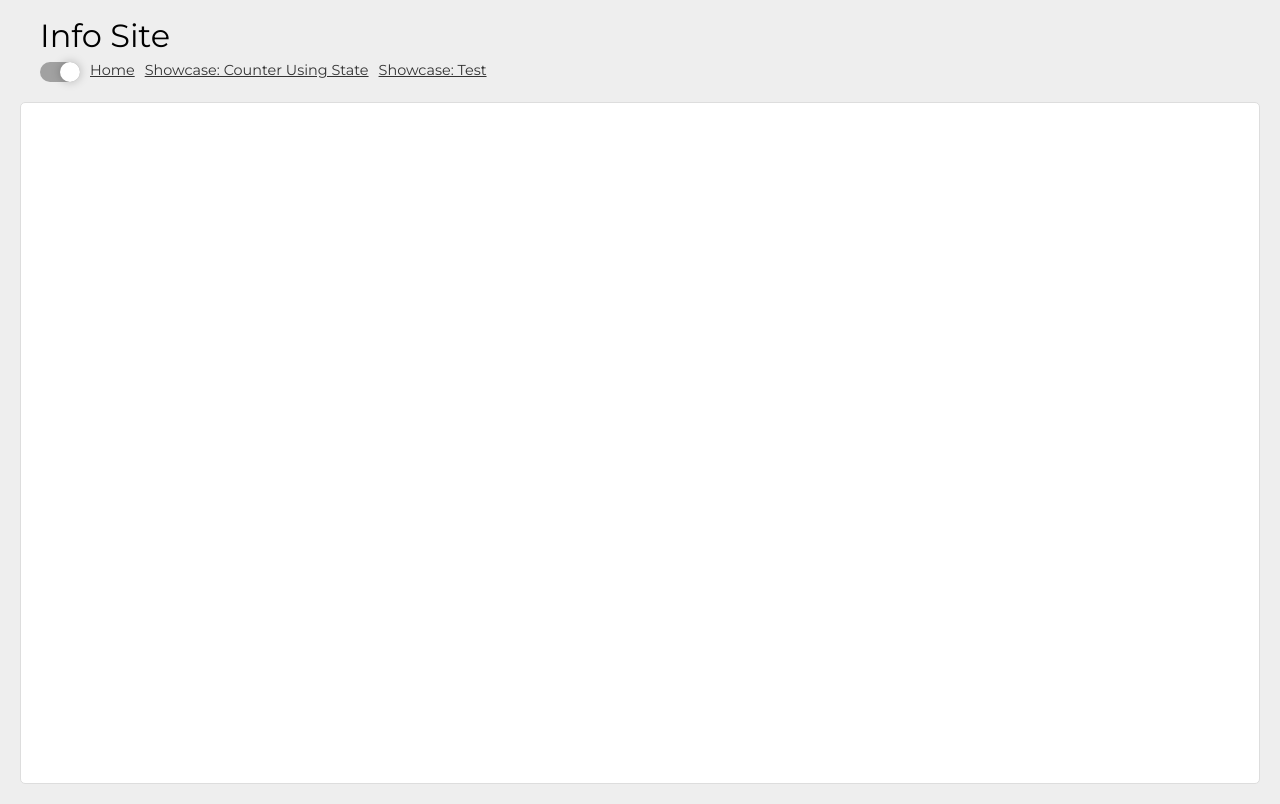
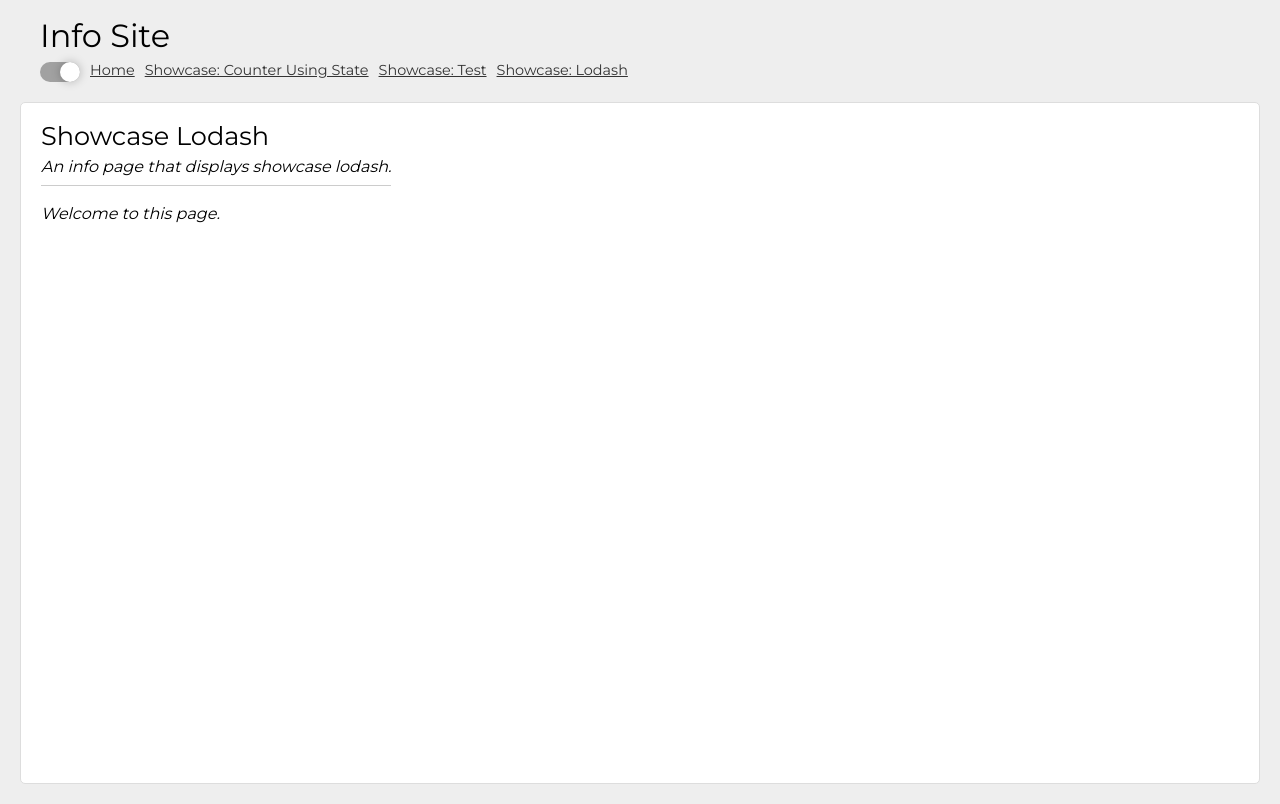
Before and after one commit to Entwickler-Club/dpodreact, a React (Create React App) app: page /showcaseLodash in a window 1280 px wide. Built offline with nearby package versions, Linux system fonts and the light colour scheme.

Commit message:
add lodash showcase

```diff
--- /dev/null
+++ b/src/system/components/PageShowcaseLodash.tsx
@@ -0,0 +1,14 @@
+import '../styles/showcaseLodash.scss';
+
+function PageShowcaseLodash() {
+
+	return (
+		<div className="page page_showcaseLodash">
+			<h2 className="title">Showcase Lodash</h2>
+			<p className="description">An info page that displays showcase lodash.</p>
+			<p className="message">Welcome to this page.</p>
+		</div>
+	)
+}
+
+export default PageShowcaseLodash;
--- a/src/system/components/PageShowcaseTest.tsx
+++ b/src/system/components/PageShowcaseTest.tsx
@@ -6,7 +6,7 @@ function PageShowcaseTest() {
 		<div className="page page_showcaseTest">
 			<h2 className="title">Showcase Test</h2>
 			<p className="description">An info page that displays showcase test.</p>
-			<p>Welcome to this page.</p>
+			<p className="message">Welcome to this page.</p>
 		</div>
 	)
 }
--- a/src/system/components/Site.tsx
+++ b/src/system/components/Site.tsx
@@ -8,6 +8,7 @@ import PageHome from '../../custom/components/PageHome';
 // DYNAMIC_CODE_AREA:loadPageComponents
 import PageShowcaseCounterUsingState from './PageShowcaseCounterUsingState';
 import PageShowcaseTest from './PageShowcaseTest';
+import PageShowCaseLodash from './PageShowcaseLodash';
 
 function Site() {
 	const { isShowing, setIsShowing } = useContext(ShowContext);
@@ -42,6 +43,7 @@ function Site() {
 								{/* DYNAMIC_CODE_AREA:linkPageComponents  */}
 								<li><Link to='/showcaseCounterUsingState'>Showcase: Counter Using State</Link></li>
 								<li><Link to='/showcaseTest'>Showcase: Test</Link></li>
+								<li><Link to='/showcaseLodash'>Showcase: Lodash</Link></li>
 							</>
 						)}
 					</ul>
@@ -55,6 +57,7 @@ function Site() {
 						{/* DYNAMIC_CODE_AREA:routePageComponents  */}
 						<Route path='/showcaseCounterUsingState'><PageShowcaseCounterUsingState /></Route>
 						<Route path='/showcaseTest'><PageShowcaseTest /></Route>
+						<Route path='/showcaseLodash'><PageShowCaseLodash /></Route>
 					</Switch>
 				</section>
 			</div>
--- /dev/null
+++ b/src/system/styles/showcaseLodash.scss
@@ -0,0 +1,8 @@
+@use 'partials/variables' as basic;
+
+.page_showcaseLodash {
+    .message {
+        font-style: italic;
+        color: basic.$basicFontColor;
+    }
+}
```
Also changed, not shown: src/system/fileTemplates/fileTemplate_newPageComponent.txt.
